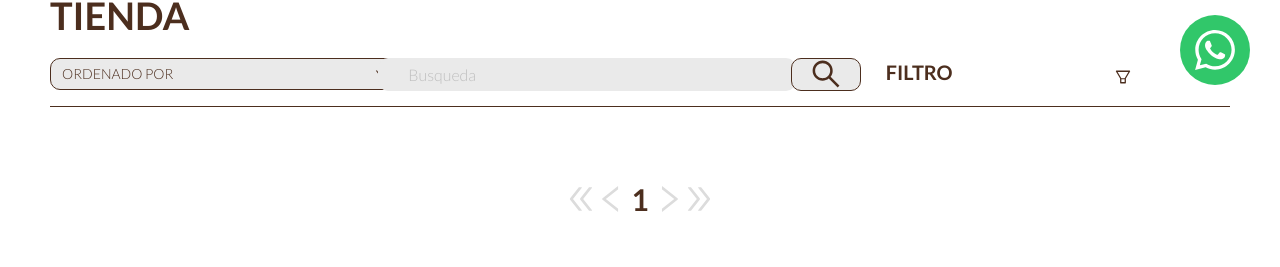
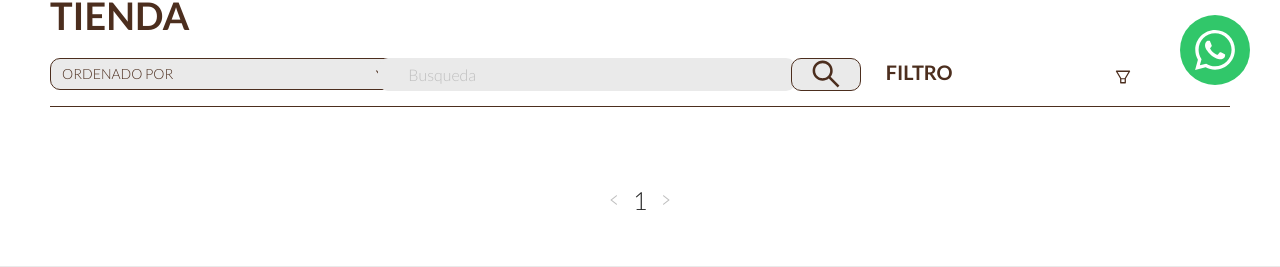
Before and after one commit to Darklegion92/webbodegaportilla, a React app: page /shop in a window 1280 px wide. Shown: the part 685-952 px from the top of the page. Built offline with nearby package versions, Linux system fonts and the light colour scheme; no server answers.

Commit message:
arreglo paginacion

```diff
--- a/src/componentes/ArticulosTienda/index.js
+++ b/src/componentes/ArticulosTienda/index.js
@@ -1,45 +1,44 @@
-import React, { useContext, useState, useEffect } from "react";
-import { Row, Col, Typography } from "antd";
-import Paginacion from "../Paginacion";
-import { useMediaQuery } from "react-responsive";
-import { GlobalContext } from "../../Context/GlobalContext";
-import Head from "./Head";
-import Item from "./Item";
+import React, { useContext, useState, useEffect } from 'react'
+import { Row, Col, Typography, Pagination } from 'antd'
+import { useMediaQuery } from 'react-responsive'
+import { GlobalContext } from '../../Context/GlobalContext'
+import Head from './Head'
+import Item from './Item'
 
-import "./styles.css";
-const { Title } = Typography;
+import './styles.css'
+const { Title } = Typography
 
 const ArticulosTienda = ({ articulos, onClick, paginacion, subirScroll }) => {
-  const [pagina, setPagina] = useState(1);
+  const [pagina, setPagina] = useState(1)
 
-  const { carrito } = useContext(GlobalContext);
+  const { carrito } = useContext(GlobalContext)
 
-  const isTabletOrMobile = useMediaQuery({ maxWidth: 1224 });
-  const isTabletOrMobileDevice = useMediaQuery({ maxDeviceWidth: 1224 });
+  const isTabletOrMobile = useMediaQuery({ maxWidth: 1224 })
+  const isTabletOrMobileDevice = useMediaQuery({ maxDeviceWidth: 1224 })
 
   useEffect(() => {
-    console.log("se ejecuta articulo");
-    subirScroll();
-  }, [pagina]);
+    console.log('se ejecuta articulo')
+    subirScroll()
+  }, [pagina])
   return (
-    <Col className="articulos-tienda" span={24}>
+    <Col className='articulos-tienda' span={24}>
       <Row>
         <Head setPagina={setPagina} />
       </Row>
       {isTabletOrMobile || isTabletOrMobileDevice ? (
         articulos.mensaje ? (
-          <Title style={{ color: "var(--color-primario)" }}>
+          <Title style={{ color: 'var(--color-primario)' }}>
             No hay coincidencias en la busqueda
           </Title>
         ) : (
           articulos.map((articulo, i) => {
-            let enCarrito = false;
-            carrito.forEach((item) => {
+            let enCarrito = false
+            carrito.forEach(item => {
               if (articulo.codigo === item.codigo) {
-                enCarrito = true;
-                return;
+                enCarrito = true
+                return
               }
-            });
+            })
 
             if (i < paginacion * pagina && i >= paginacion * (pagina - 1))
               return (
@@ -51,24 +50,24 @@ const ArticulosTienda = ({ articulos, onClick, paginacion, subirScroll }) => {
                     enCarrito={enCarrito}
                   />
                 </Row>
-              );
+              )
           })
         )
       ) : (
-        <Row style={{ height: "1200px" }}>
+        <Row style={{ height: '1200px' }}>
           {articulos.mensaje ? (
-            <Title style={{ color: "var(--color-primario)" }}>
+            <Title style={{ color: 'var(--color-primario)' }}>
               No hay coincidencias en la busqueda
             </Title>
           ) : (
             articulos.map((articulo, i) => {
-              let enCarrito = false;
-              carrito.forEach((item) => {
+              let enCarrito = false
+              carrito.forEach(item => {
                 if (articulo.codigo === item.codigo) {
-                  enCarrito = true;
-                  return;
+                  enCarrito = true
+                  return
                 }
-              });
+              })
               if (i < paginacion * pagina && i >= paginacion * (pagina - 1))
                 return (
                   <Item
@@ -77,25 +76,33 @@ const ArticulosTienda = ({ articulos, onClick, paginacion, subirScroll }) => {
                     id={i}
                     enCarrito={enCarrito}
                   />
-                );
+                )
             })
           )}
         </Row>
       )}
-      <Row className="paginacion">
-        <Paginacion
-          cantidad={articulos.length}
-          cantidadItems={paginacion}
+      <Row className='pagination'>
+        <Pagination
           style={{
-            fontSize: "30px",
-            color: "gainsboro",
+            paddingTop: '50px',
+            margin: 'auto',
+            border: 'none',
+            fontSize: '25px'
           }}
-          pagina={pagina}
-          setPagina={setPagina}
+          size='small'
+          total={articulos.length}
+          showQuickJumper={false}
+          showSizeChanger={false}
+          current={pagina}
+          defaultCurrent={1}
+          pageSize={20}
+          onChange={page => {
+            setPagina(page)
+          }}
         />
       </Row>
     </Col>
-  );
-};
+  )
+}
 
-export default ArticulosTienda;
+export default ArticulosTienda
--- a/src/componentes/ArticulosTienda/styles.css
+++ b/src/componentes/ArticulosTienda/styles.css
@@ -130,42 +130,39 @@
   margin: 10px 0;
   border-radius: 5px;
 }
-.articulos-tienda .paginacion {
-  padding-top: 20px;
-  display: flex;
-  align-items: center;
-  justify-content: center;
+
+/*paginacion*/
+
+.articulos-tienda .pagination .ant-pagination-prev,
+.articulos-tienda .pagination .ant-pagination-next,
+.articulos-tienda .pagination .ant-pagination-jump-prev,
+.articulos-tienda .pagination .ant-pagination-jump-next {
+  min-width: 75px;
 }
 
-.articulos-tienda .paginacion .ant-pagination .mini {
-  display: flex;
-  flex-direction: row;
-  align-items: center;
-  justify-content: center;
+.articulos-tienda
+  .ant-pagination-jump-prev
+  .ant-pagination-item-container
+  .ant-pagination-item-link-icon,
+.articulos-tienda
+  .ant-pagination-jump-next
+  .ant-pagination-item-container
+  .ant-pagination-item-link-icon {
+  color: var(--color-primario);
+  position: absolute;
+  top: 8px;
 }
 
-.articulos-tienda .paginacion {
-  margin-top: 30px;
+.articulos-tienda .ant-pagination-item a:hover {
+  font-weight: bold;
 }
 
-.articulos-tienda .paginacion .ant-pagination * {
-  font-size: 30px;
+.articulos-tienda .ant-pagination-item-link:hover {
+  color: var(--color-primario) !important;
 }
 
-.articulos-tienda .paginacion .ant-pagination .ant-pagination-item-link {
-  display: flex;
-  align-items: center;
-  justify-content: center;
-}
-.articulos-tienda
-  .paginacion
-  .ant-pagination
-  .ant-pagination-item
-  .ant-pagination-item-1
-  .ant-pagination-item-active
-  a:hover,
-.articulos-tienda .paginacion .ant-pagination .ant-pagination-item-active {
-  border: none !important;
+.articulos-tienda .ant-pagination-item-active {
+  border: none;
   font-weight: bold;
 }
 
--- a/src/componentes/CarShop/CarArticulos.js
+++ b/src/componentes/CarShop/CarArticulos.js
@@ -1,8 +1,7 @@
 import React, { useState } from 'react'
-import { Row, Col, Button, Typography } from 'antd'
+import { Row, Col, Button, Typography, Pagination } from 'antd'
 import { Link } from 'react-router-dom'
 import { useMediaQuery } from 'react-responsive'
-import Paginacion from '../Paginacion'
 import Item from './Item'
 
 const { Title } = Typography
@@ -50,16 +49,26 @@ const CarArticulos = ({ carrito }) => {
           </Col>
         )}
       </Col>
-      <Paginacion
-        cantidad={carrito.length}
-        cantidadItems={pageSize}
-        style={{
-          fontSize: '30px',
-          color: 'gainsboro'
-        }}
-        pagina={pagina}
-        setPagina={setPagina}
-      />
+      <Row className='pagination'>
+        <Pagination
+          style={{
+            paddingTop: '50px',
+            margin: 'auto',
+            border: 'none',
+            fontSize: '25px'
+          }}
+          size='small'
+          total={carrito.length}
+          showQuickJumper={false}
+          showSizeChanger={false}
+          current={pagina}
+          defaultCurrent={1}
+          pageSize={6}
+          onChange={page => {
+            setPagina(page)
+          }}
+        />
+      </Row>
     </>
   )
 }
--- a/src/componentes/CarShop/styles.css
+++ b/src/componentes/CarShop/styles.css
@@ -2,6 +2,44 @@
   margin: auto;
   width: 100%;
 }
+
+/*paginacion*/
+
+.car-shop .pagination .ant-pagination-prev,
+.car-shop .pagination .ant-pagination-next,
+.car-shop .pagination .ant-pagination-jump-prev,
+.car-shop .pagination .ant-pagination-jump-next {
+  min-width: 75px;
+}
+
+.car-shop
+  .ant-pagination-jump-prev
+  .ant-pagination-item-container
+  .ant-pagination-item-link-icon,
+.car-shop
+  .ant-pagination-jump-next
+  .ant-pagination-item-container
+  .ant-pagination-item-link-icon {
+  color: var(--color-primario);
+  position: absolute;
+  top: 8px;
+}
+
+.car-shop .ant-pagination-item a:hover {
+  font-weight: bold;
+}
+
+.car-shop .ant-pagination-item-link:hover {
+  color: var(--color-primario) !important;
+}
+
+.car-shop .ant-pagination-item-active {
+  border: none;
+  font-weight: bold;
+}
+
+
+
 /*Resumen*/
 .car-shop .resumen {
   border: solid 1px var(--color-primario);
--- a/src/componentes/Paginacion/index.js
+++ /dev/null
@@ -1,100 +0,0 @@
-import React from 'react'
-import { Row, Typography } from 'antd'
-import {
-  LeftOutlined,
-  DoubleLeftOutlined,
-  DoubleRightOutlined,
-  RightOutlined
-} from '@ant-design/icons'
-
-import './styles.css'
-
-const { Text } = Typography
-const items = (cantidad, style, pagina, setPagina) => {
-  let numeracion = []
-  for (let i = 1; i <= pagina; i++) {
-    pagina - 5 < i
-      ? numeracion.push(
-          <Text
-            style={style}
-            className={i === pagina ? 'pagina-activa' : 'pagina-inactiva'}
-            onClick={() => {
-              setPagina(i)
-            }}
-          >
-            {i}
-          </Text>
-        )
-      : i - 5 === 1 &&
-        numeracion.push(
-          <Text
-            style={style}
-            className={i === pagina ? 'pagina-activa' : 'pagina-inactiva'}
-            onClick={() => {
-              setPagina(i)
-            }}
-          >
-            ...
-          </Text>
-        )
-
-    i === pagina + 1 &&
-      numeracion.push(
-        <Text
-          style={style}
-          className={i === pagina ? 'pagina-activa' : 'pagina-inactiva'}
-          onClick={() => {
-            setPagina(i)
-          }}
-        >
-          ...
-        </Text>
-      )
-  }
-  return numeracion
-}
-const Paginacion = ({
-  cantidad,
-  cantidadItems,
-  style,
-  pagina,
-  setPagina,
-  className
-}) => {
-  const cantidadNeta = parseInt(cantidad / cantidadItems + 0.99)
-  return (
-    <Row
-      justify='center'
-      align='middle'
-      className={className || 'default-pagination'}
-    >
-      <DoubleLeftOutlined
-        style={style}
-        onClick={() => {
-          setPagina(1)
-        }}
-      />
-      <LeftOutlined
-        style={style}
-        onClick={() => {
-          if (pagina > 1) setPagina(pagina - 1)
-        }}
-      />
-      {items(cantidadNeta, style, pagina, setPagina)}
-      <RightOutlined
-        style={style}
-        onClick={() => {
-          if (pagina < cantidadNeta) setPagina(pagina + 1)
-        }}
-      />
-      <DoubleRightOutlined
-        style={style}
-        onClick={() => {
-          setPagina(cantidadNeta)
-        }}
-      />
-    </Row>
-  )
-}
-
-export default Paginacion
--- a/src/componentes/Paginacion/styles.css
+++ /dev/null
@@ -1,17 +0,0 @@
-.default-pagination .pagina-inactiva {
-  font-weight: normal;
-  padding: 0 5px;
-}
-.default-pagination .pagina-activa {
-  color: var(--color-primario) !important;
-  padding: 0 5px;
-  font-weight: bold;
-}
-
-.default-pagination .pagina-inactiva:hover {
-  cursor: pointer;
-  color: var(--color-primario) !important;
-}
-.default-pagination svg:hover {
-  color: var(--color-primario) !important;
-}
```
Also changed, not shown: 1 other file (tests, documents, lock files or other folders).
